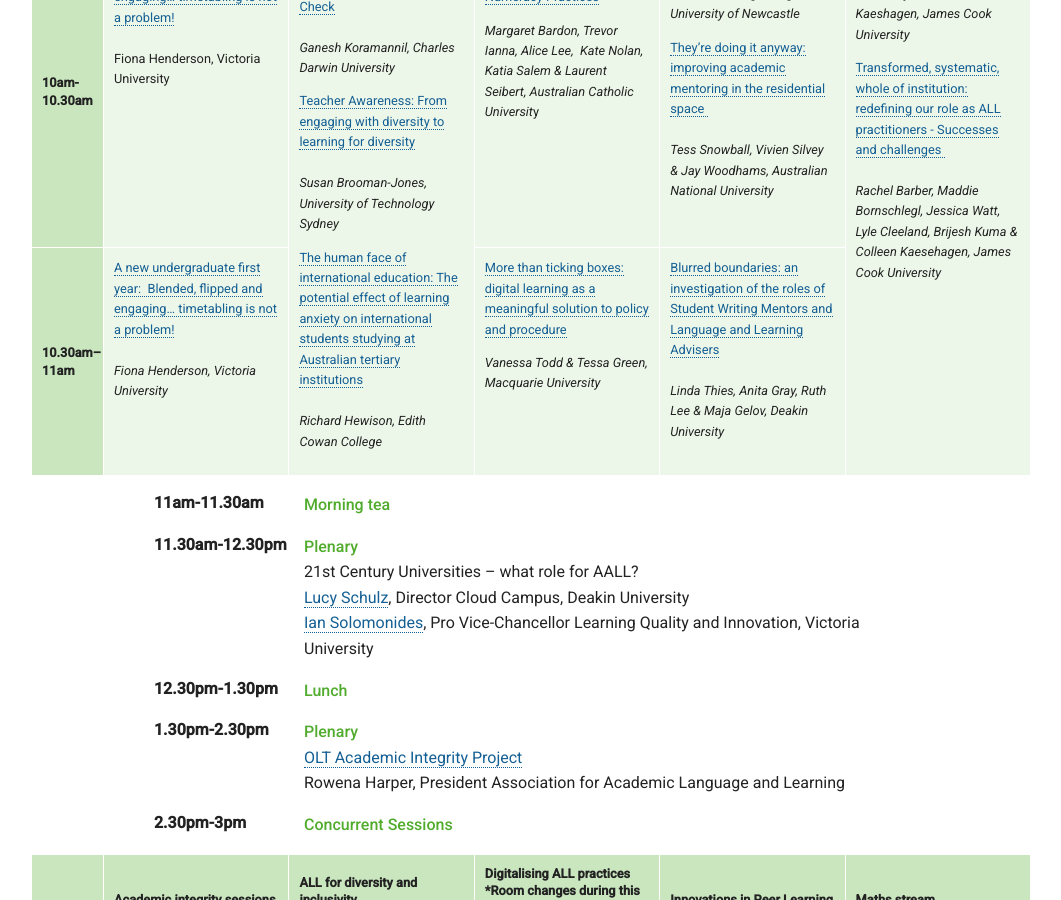
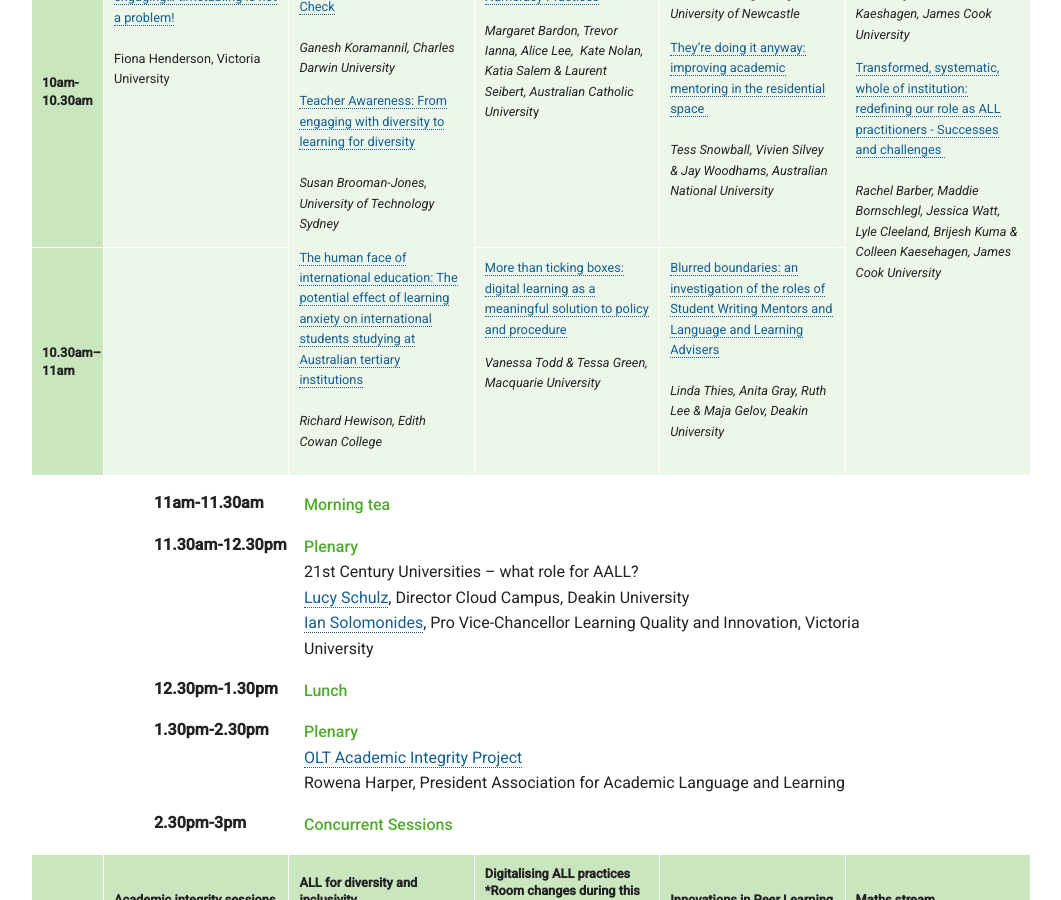
Before and after one commit to aallconference2017/aallconference2017.github.io, a Jekyll site: the page built from program/index.html, in a window 1280 px wide and 900 px high, scrolled down 3509 px. Shown: the whole window, without its empty margins (113-1174 px from the left). Built offline with Jekyll 4.4.1, drawn with Linux system fonts in a browser that asks for light colours.

Commit message:
Updated 'program/index.html' via CloudCannon

```diff
--- a/program/index.html
+++ b/program/index.html
@@ -149,7 +149,7 @@ show_jump_links: true
                             </tr>
                             <tr>
                                 <th class="editable">10.30am–11am</th>
-                                <td><div class="editable"><p><a href="/Abstracts/A new undergraduate first year-  Blended, flipped and engaging… timetabling is not a problem! .pdf">A new undergraduate first year:&nbsp; Blended, flipped and engaging&hellip; timetabling is not a problem!</a><br /><br /><em>Fiona Henderson, Victoria University</em></p></div></td>
+                                <td><div class="editable"><p><br /><br />&nbsp;</p></div></td>
                                 <td><div class="editable"><p><a href="/Abstracts/More than ticking boxes- digital learning as a meaningful solution to policy and procedure .pdf">More than ticking boxes: digital learning as a meaningful solution to policy and procedure</a></p><p><em>Vanessa Todd &amp; Tessa Green, Macquarie University</em></p></div></td>
                                 <td><div class="editable"><p><a href="/Abstracts/Blurred boundaries- an investigation of the roles of Student Writing Mentors and Language and Learning Advisers .pdf">Blurred boundaries: an investigation of the roles of Student Writing Mentors and Language and Learning Advisers</a><br /><br /><em>Linda Thies, Anita Gray, Ruth Lee &amp; Maja Gelov, Deakin University</em></p></div></td>
                             </tr>
```
